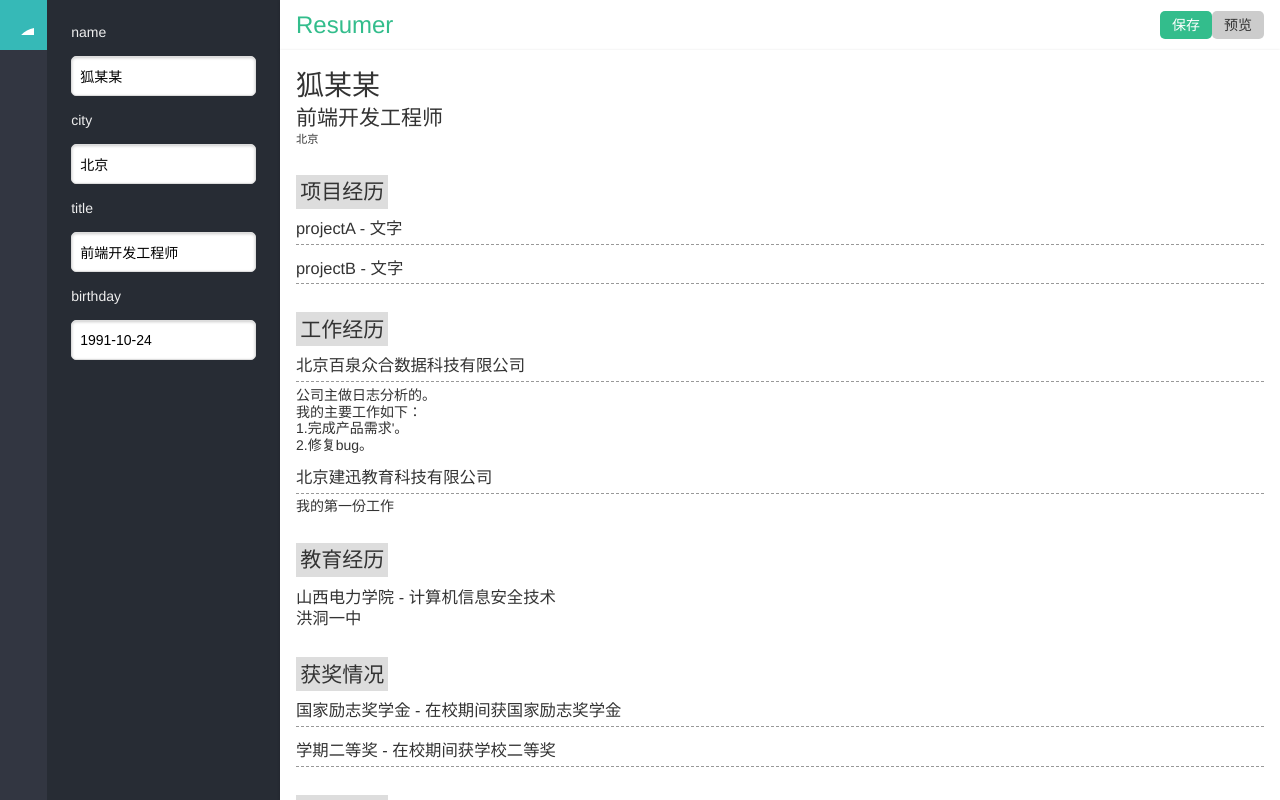
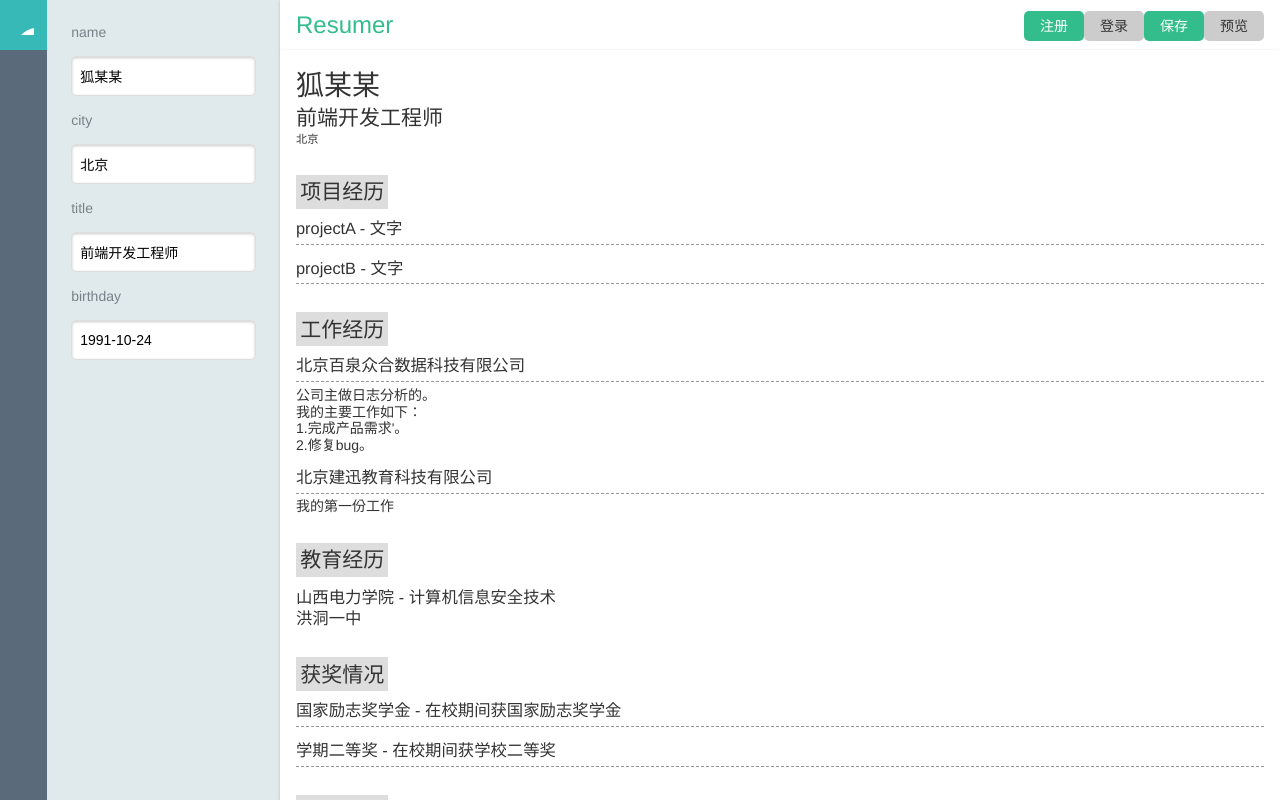
Before and after one commit to huhuayuan/-vue-resumer, a Vue app: page / in a window 1280 px wide. Built offline with nearby package versions, Linux system fonts and the light colour scheme.

Commit message:
add dialog

```diff
--- a/src/App.vue
+++ b/src/App.vue
@@ -1,16 +1,16 @@
 <template>
+  <div>
     <div id="app">
-    <div class="leftbar">
-      <Editor class="editor"/>
-    </div>
+      <Editor class="leftbar"/>
       <main>
         <div class="content">
           <header>
-          <Topbar  class="topbar"/>
+            <Topbar class="topbar"/>
           </header/>
           <Preview class="preview"/>
         </div>
       </main>
+    </div>
   </div>
 </template>
 
@@ -29,6 +29,11 @@
   },
   created(){
     document.body.insertAdjacentHTML('afterbegin', icons);
+    let state = localStorage.getItem('state');
+    if(state){
+      state = JSON.parse(state);
+    }
+    this.$store.commit('ininState',state)
   }
 }
 </script>
@@ -41,7 +46,7 @@
     background: #eaeaea;
   }
   .leftbar {
-    background-color: #323641;
+    background-color: #5a6a7a;
     display: flex;
   }
   .topbar {
@@ -60,10 +65,6 @@
     flex-direction: column;
     flex: 1;
   }
-  main > .editor {
-    width: 20em;
-    background: #444;
-  }
   main > .preview {
     flex: 1;
     background: #777;
--- /dev/null
+++ b/src/components/Dialog.vue
@@ -0,0 +1,77 @@
+<template>
+  <div class="cover" v-show="visible">
+    <div class="dialog">
+      <header>
+        {{title}}
+        <span class="close" @click="close">X</span>
+      </header>
+      <main>
+        <slot></slot>
+      </main>
+    </div>
+  </div>
+</template>
+
+<script>
+export default {
+  name: 'Dialog',
+  props: ['title','visible'],
+  methods: {
+    close(){
+      this.$emit('close')
+    }
+  }
+}
+
+</script>
+
+<style lang="scss">
+  .cover {
+    position: fixed;
+    background: -webkit-linear-gradient(45deg, #74ebd5, #9face6);
+    background: -o-linear-gradient(45deg, #74ebd5, #9face6);
+    background: -moz-linear-gradient(45deg, #74ebd5, #9face6);
+    background: linear-gradient(45deg, #74ebd5, #9face6);
+    top: 0;
+    bottom: 0;
+    left: 0;
+    right: 0;
+    display: flex;
+    justify-content: center;
+    align-items: center;
+  }
+  .dialog {
+    background: #fff;
+    min-height: 4em;
+    min-width: 10em;
+    >header {
+      padding: 16px;
+      display: flex;
+      justify-content: space-between;
+    }
+    >main {
+      padding: 16px;
+    }
+  }
+</style>
+
+
+<!-- <template>
+  <div id="editor">
+    editor
+  </div>
+</template>
+
+<script>
+export default {
+  name: 'Editor'
+}
+
+</script>
+
+<style>
+  #editor {
+    background: #fff;
+    box-shadow: 0 1px 3px 0 rgba(0,0,0,.2);
+  }
+</style> -->
--- a/src/components/Editor.vue
+++ b/src/components/Editor.vue
@@ -80,7 +80,7 @@
     .panels {
       overflow: auto;
       flex-grow: 1;
-      background: #272c34;
+      background: #e0eaec;
       >li {
         padding: 24px;
       }
@@ -88,7 +88,7 @@
     .field {
       >label {
         display: block;
-        color: #eee;
+        color: #788188;
       }
       input[type='text']{
         margin: 16px 0;
--- a/src/components/Topbar.vue
+++ b/src/components/Topbar.vue
@@ -3,16 +3,30 @@
     <div class="wrapper">
       <span class="logo">Resumer</span>
       <div class="actions">
-        <button class="success">保存</button>
-        <button>预览</button>
+        <a class="button success" href="#" @click.prevent="signUpDialogVisible = true">注册</a>
+        <Dialog title="注册" :visible="signUpDialogVisible" @close="signUpDialogVisible = false">
+          这是替换的内容
+        </Dialog>
+        <a class="button" href="#">登录</a>
+        <button class="button success">保存</button>
+        <button class="button">预览</button>
       </div>
     </div>
   </div>
 </template>
 
 <script>
+import Dialog from './Dialog'
 export default {
-  name: 'Topbar'
+  name: 'Topbar',
+  data(){
+    return {
+      signUpDialogVisible: false
+    }
+  },
+  components: {
+    Dialog
+  }
 }
 </script>
 
@@ -34,14 +48,21 @@
     }
   }
 
-  button {
-    padding: 6px 12px;
+  .button {
+    width: 60px;
+    height: 30px;
     border-radius: 5px;
     border: none;
     cursor: pointer;
     font-size: 14px;
     background-color: #ccc;
     color: #333;
+
+    text-decoration: none;
+    display: inline-flex;
+    justify-content: center;
+    align-items: center;
+    vertical-align: middle;
     &:hover {
       box-shadow: 1px 1px 1px rgba(0,0,0,.5);
     }
--- a/src/store/index.js
+++ b/src/store/index.js
@@ -49,11 +49,16 @@
   },
 
   mutations: {
+    ininState(state,payload){
+      Object.assign(state,payload)
+    },
     switchTab(state,payload){
       state.selected = payload
+      localStorage.setItem('state',JSON.stringify(state))
     },
     updateResume(state,{path,value}){
       objectPath.set(state.resume,path,value)
+      localStorage.setItem('state',JSON.stringify(state))
     }
   }
 })
```
Lines whose indentation alone changed are shown as unchanged.
